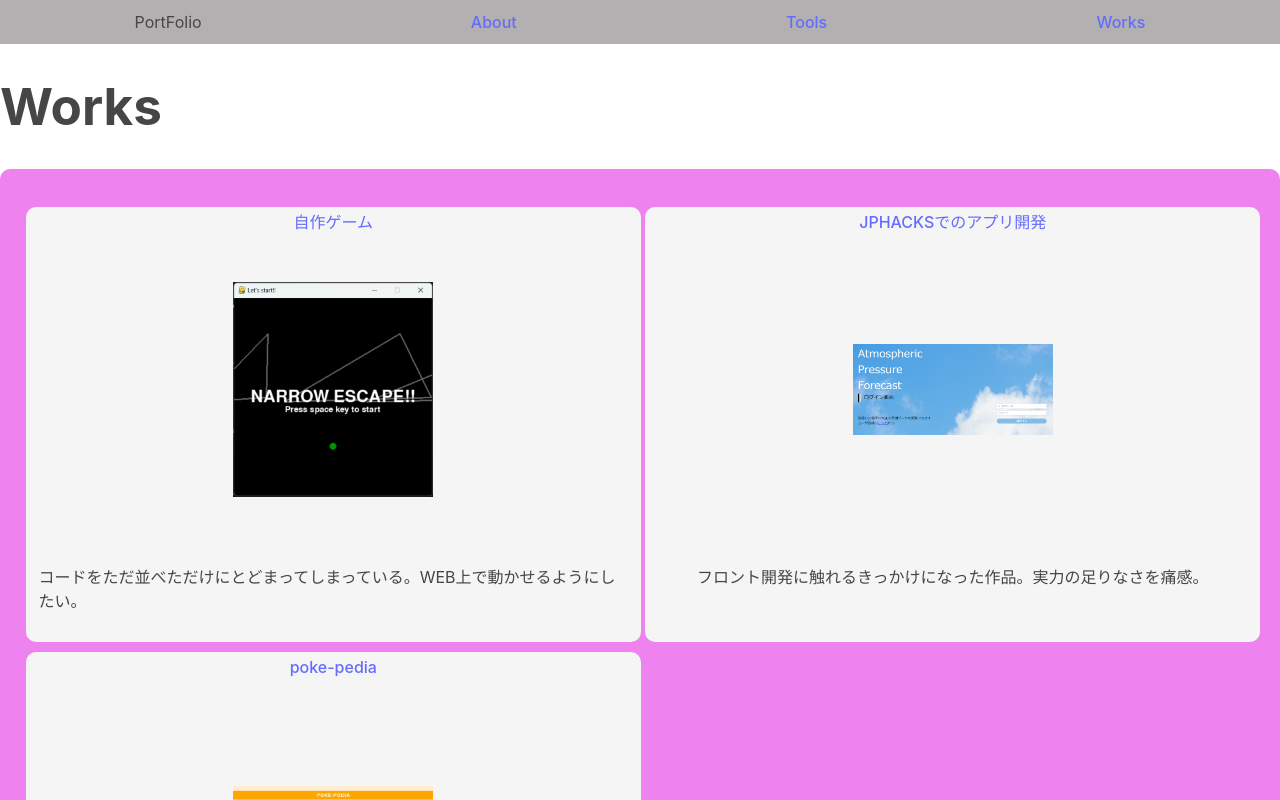
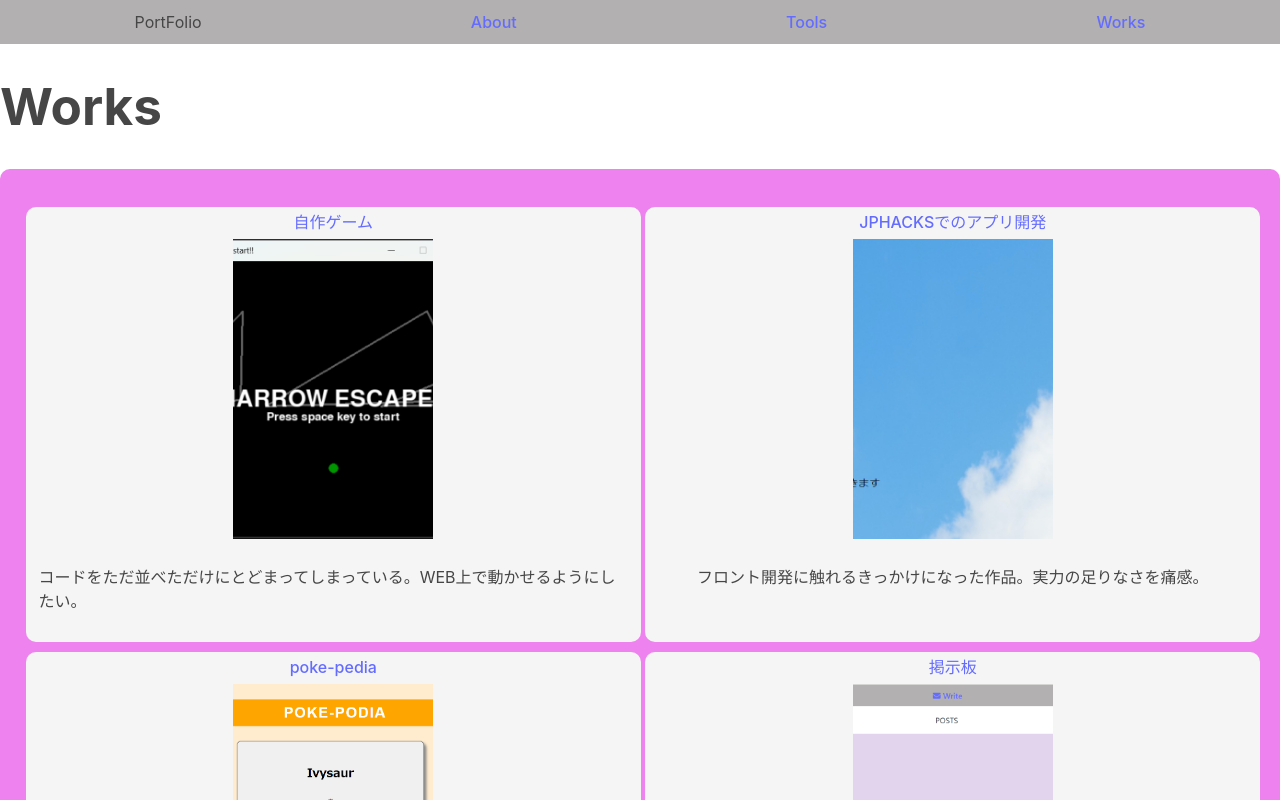
Before and after one commit to FujiiAmon/port-folio, a React (Vite) app: page /works in a window 1280 px wide. Shown: the top 800 px of the page. Built offline with nearby package versions, Linux system fonts and the light colour scheme.

Commit message:
blogアプリの追加

```diff
--- a/src/components/WorkCard.jsx
+++ b/src/components/WorkCard.jsx
@@ -26,7 +26,7 @@ export const WorkCard = (props) => {
                     src={src}
                     width={"200px"}
                     height={"300px"}
-                    style={{ objectFit: "contain" }}
+                    style={{ objectFit: "cover" }}
                 />
                 <p style={{ textAlign: "left", padding: "10px" }}>{des}</p>
             </div>
--- a/src/pages/Works.jsx
+++ b/src/pages/Works.jsx
@@ -7,6 +7,7 @@ import kasou from "../assets/kasou.png";
 import kouya from "../assets/kouya.png";
 import media1 from "../assets/media1.png";
 import media2 from "../assets/media2.png";
+import blog from "../assets/blog.png";
 
 export const Works = () => {
     return (
@@ -39,6 +40,14 @@ export const Works = () => {
                         "pokeAPIからデータを引っ張ってきてそれっぽく表示させる。APIからデータを引っ張ってくるときの非同期処理の勉強になった。"
                     }
                 />
+                <WorkCard
+                    src={blog}
+                    link={"https://fujiiamon.github.io/blog-firebase/"}
+                    text={"掲示板"}
+                    des={
+                        "firebaseでのデータベースの使い方を学ぶために作成。ログイン機能を実装し、ログインしたときのアカウント名が記載される。ログインしていなくても書けるがその場合は”名無しさんと表示される。そろそろcssを特訓したい。”"
+                    }
+                />
             </SGrid>
             <p>その他デザインなど</p>
             <SGrid>
```
Also changed, not shown: src/assets/blog.png (added).
